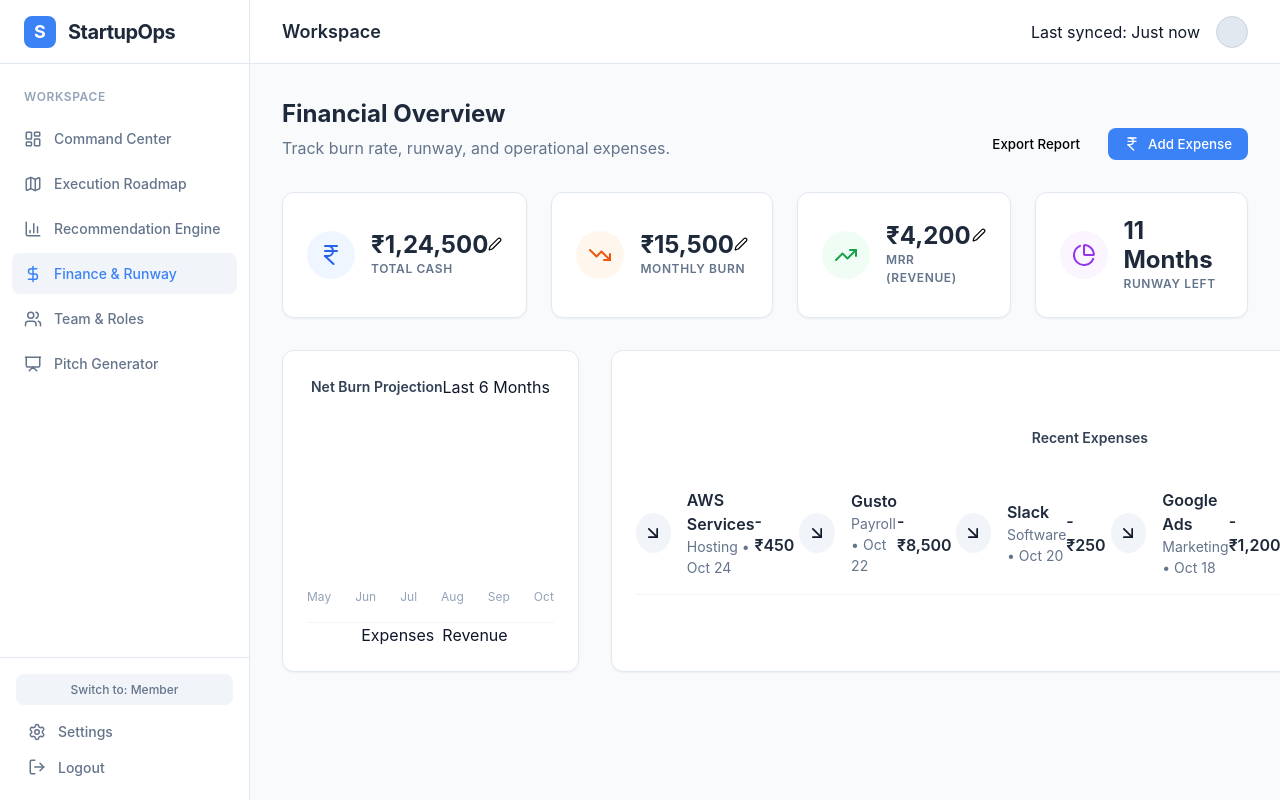
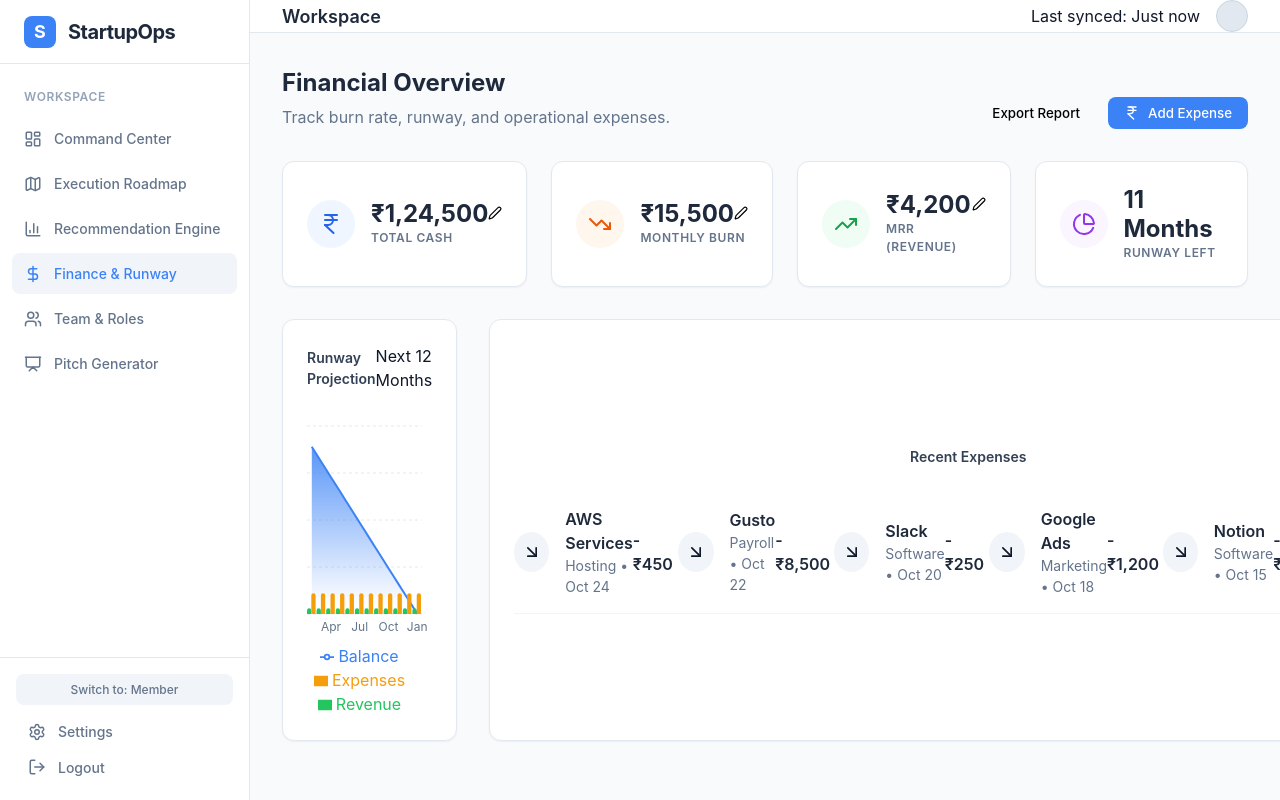
Before and after one commit to pradeeplok/StartupOps, a React (Vite) app: page /finance in a window 1280 px wide. Built offline with nearby package versions, Linux system fonts and the light colour scheme.

Commit message:
feat: Add Dynamic Finance Graph (Recharts Integration)

```diff
--- a/src/pages/Finance.jsx
+++ b/src/pages/Finance.jsx
@@ -1,11 +1,43 @@
 import React from 'react';
-import { IndianRupee, TrendingDown, TrendingUp, AlertCircle, PieChart, ArrowDownRight, Edit2, Check, X } from 'lucide-react';
+import {
+    IndianRupee, TrendingDown, TrendingUp, AlertCircle, PieChart, ArrowDownRight, Edit2, Check, X
+} from 'lucide-react';
+import {
+    ComposedChart, Line, Area, Bar, XAxis, YAxis, CartesianGrid, Tooltip, Legend, ResponsiveContainer
+} from 'recharts';
 import { UserContext } from '../App';
 
 const Finance = () => {
     const { financialData, updateFinancialData, runwayMonths, userRole } = React.useContext(UserContext);
     const [editingField, setEditingField] = React.useState(null); // 'bankBalance', 'monthlyBurn', 'mrr'
     const [tempValue, setTempValue] = React.useState('');
+
+    // Generate Projection Data (Next 12 Months)
+    const generateProjection = () => {
+        const data = [];
+        let currentCash = financialData.bankBalance;
+        const netBurn = financialData.monthlyBurn - financialData.mrr;
+        const monthNames = ["Jan", "Feb", "Mar", "Apr", "May", "Jun", "Jul", "Aug", "Sep", "Oct", "Nov", "Dec"];
+        const currentMonthIndex = new Date().getMonth();
+
+        for (let i = 0; i < 12; i++) {
+            const monthLabel = monthNames[(currentMonthIndex + i) % 12];
+            // Simple projection: Cash decreases by net burn
+            // If profitable (Net Burn < 0), Cash increases.
+
+            data.push({
+                name: monthLabel,
+                Balance: Math.max(0, currentCash), // Don't show negative cash
+                Revenue: financialData.mrr,
+                Expenses: financialData.monthlyBurn
+            });
+
+            currentCash -= netBurn;
+        }
+        return data;
+    };
+
+    const projectionData = React.useMemo(() => generateProjection(), [financialData.bankBalance, financialData.monthlyBurn, financialData.mrr]);
 
     // Mock Expenses (Static for now)
     const expenses = [
@@ -133,25 +165,35 @@ const Finance = () => {
             </div>
 
             <div className="grid-2">
-                {/* Burn vs Revenue Chart (Simulated) */}
-                <div className="section-card">
+                {/* Dynamic Cash Flow Chart */}
+                <div className="section-card" style={{ display: 'block' }}>
                     <div className="flex justify-between items-center mb-6">
-                        <h3 className="column-title">Net Burn Projection</h3>
-                        <span className="text-sm text-slate-500">Last 6 Months</span>
+                        <h3 className="column-title">Runway Projection</h3>
+                        <span className="text-sm text-slate-500">Next 12 Months</span>
                     </div>
 
-                    <div style={{ display: 'flex', alignItems: 'flex-end', height: '200px', gap: '1.5rem', paddingBottom: '1rem', borderBottom: '1px solid var(--slate-100)' }}>
-                        {[65, 70, 68, 75, 80, 85].map((h, i) => (
-                            <div key={i} style={{ flex: 1, display: 'flex', flexDirection: 'column', gap: '4px', alignItems: 'center' }}>
-                                <div style={{ width: '100%', height: `${h}%`, background: 'var(--slate-200)', borderRadius: '4px' }}></div>
-                                <div style={{ width: '100%', height: `${h * 0.4}%`, background: 'var(--success)', borderRadius: '4px', marginTop: '-100%' }}></div>
-                                <span style={{ fontSize: '0.75rem', color: 'var(--slate-400)', marginTop: '0.5rem' }}>{['May', 'Jun', 'Jul', 'Aug', 'Sep', 'Oct'][i]}</span>
-                            </div>
-                        ))}
-                    </div>
-                    <div className="flex justify-center gap-6 mt-4 text-xs font-medium text-slate-500">
-                        <div className="flex items-center gap-2"><div className="w-3 h-3 bg-slate-200 rounded"></div> Expenses</div>
-                        <div className="flex items-center gap-2"><div className="w-3 h-3 bg-green-500 rounded"></div> Revenue</div>
+                    <div style={{ width: '100%', height: 300 }}>
+                        <ResponsiveContainer>
+                            <ComposedChart data={projectionData} margin={{ top: 10, right: 10, left: 0, bottom: 0 }}>
+                                <defs>
+                                    <linearGradient id="colorBalance" x1="0" y1="0" x2="0" y2="1">
+                                        <stop offset="5%" stopColor="#3b82f6" stopOpacity={0.8} />
+                                        <stop offset="95%" stopColor="#3b82f6" stopOpacity={0} />
+                                    </linearGradient>
+                                </defs>
+                                <CartesianGrid strokeDasharray="3 3" vertical={false} stroke="#e2e8f0" />
+                                <XAxis dataKey="name" axisLine={false} tickLine={false} tick={{ fontSize: 12, fill: '#64748b' }} />
+                                <YAxis hide />
+                                <Tooltip
+                                    contentStyle={{ borderRadius: '8px', border: 'none', boxShadow: '0 4px 6px -1px rgb(0 0 0 / 0.1)' }}
+                                    formatter={(value) => formatCurrency(value)}
+                                />
+                                <Legend />
+                                <Bar dataKey="Revenue" barSize={10} fill="#22c55e" radius={[4, 4, 0, 0]} />
+                                <Bar dataKey="Expenses" barSize={10} fill="#f59e0b" radius={[4, 4, 0, 0]} />
+                                <Area type="monotone" dataKey="Balance" stroke="#3b82f6" fillOpacity={1} fill="url(#colorBalance)" strokeWidth={2} />
+                            </ComposedChart>
+                        </ResponsiveContainer>
                     </div>
                 </div>
 
```
